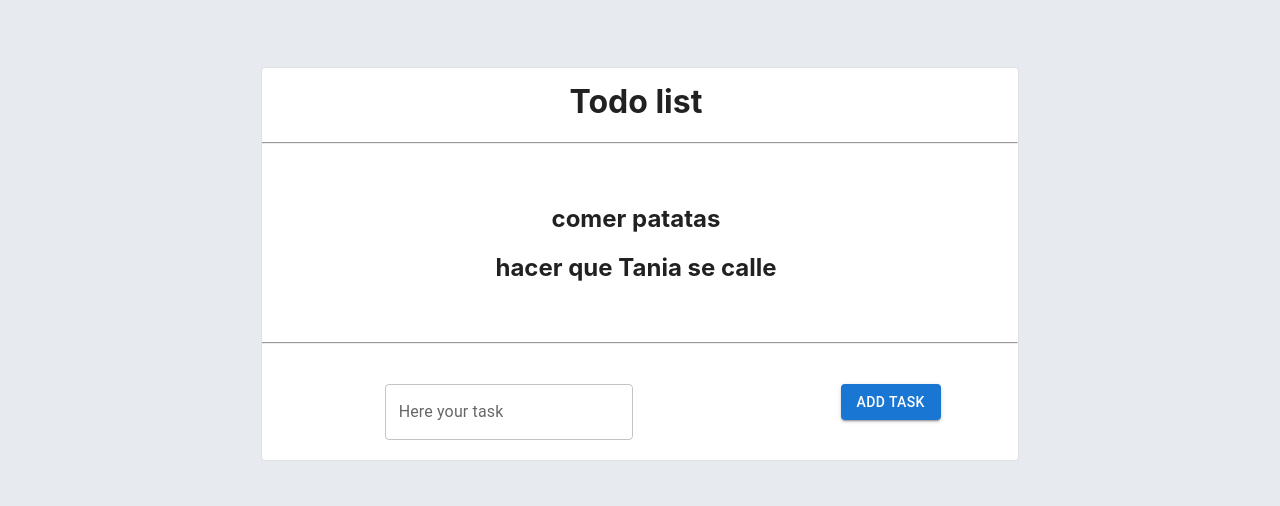
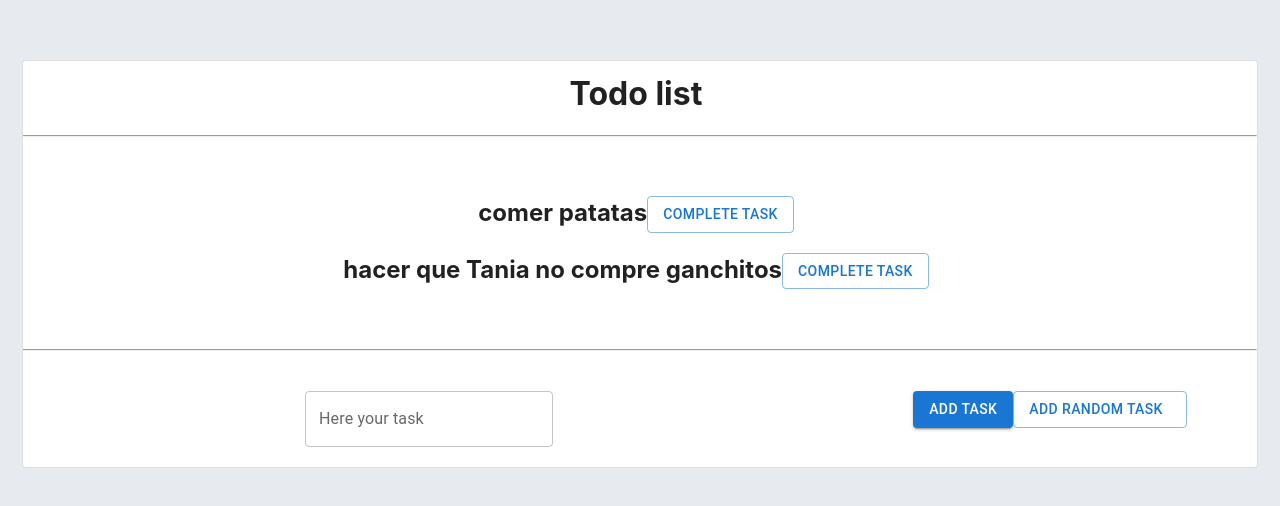
Before and after one commit to Diegobshots/todo-app, a React (Create React App) app: page / in a window 1280 px wide. Shown: the part 136-642 px from the top of the page. Built offline with nearby package versions, Linux system fonts and the light colour scheme.

Commit message:
new feature that manage task states

```diff
--- a/src/App.jsx
+++ b/src/App.jsx
@@ -1,4 +1,4 @@
-import { Button, Card, TextField } from "@mui/material"
+import { Button, Card, TextField, CircularProgress } from "@mui/material"
 import "./App.css"
 import { Grid } from "@mui/material"
 import { useRef, useState } from "react"
@@ -7,15 +7,39 @@ const App = () => {
   const taskField = useRef("pepe")
 
   const addTask = () => {
-
-    setTasks([...tasks, taskField.current.value])
-    taskField.current.value = ''
-    // Añadir tarea al estado y reiniciar ref
+    setTasks([...tasks, {title: taskField.current.value, completed: false}])
+    taskField.current.value = ""
   }
 
+  const addRandomTask = () => {
+
+    setIsLoading(true)
+   fetch('https://dummyjson.com/todos/random')
+    .then(res => res.json())
+    .then(data => {
+      setIsLoading(false)
+      setTasks([...tasks, { title: data.todo, completed: false }])
+    })
+  }
+
+  const completeTask = (task) => {
+    const newTasks = tasks.map(t => {
+      return task.title === t.title ? {title: t.title, completed: !t.completed} : t
+    })
+    setTasks(newTasks)
+  }
+
+  const [isLoading, setIsLoading] = useState(false)
+
   const [tasks, setTasks] = useState([
-    "comer patatas",
-    "hacer que Tania se calle"
+    {
+      title: "comer patatas",
+      completed: false
+    },
+    {
+      title: "hacer que Tania no compre ganchitos",
+      completed: false
+    }
   ])
 
 
@@ -28,7 +52,15 @@ const App = () => {
             <hr />
           </Grid>
           <Grid xs={12}>
-            {tasks.map((t) => <h2>{t}</h2>)}
+            {tasks.map((t) => {
+              return (
+                  <h2 style={ t.completed ? {textDecoration: "line-through"} : null }>{t.title}
+                  {
+                    !t.completed ? <Button variant="outlined" onClick={() => completeTask(t)}>Complete task</Button> : null
+                  }
+                  </h2>
+              )
+            })}
           </Grid>
           <Grid xs={12}>
             <hr />
@@ -45,6 +77,12 @@ const App = () => {
             <Button onClick={() => addTask()} variant="contained">
               Add task
             </Button>
+            <Button onClick={() => addRandomTask()} variant="outlined">
+              Add random task &nbsp;
+              {
+                isLoading && <CircularProgress color="primary" size='1rem'/>
+              }
+            </Button>
           </Grid>
         </Grid>
 
```
